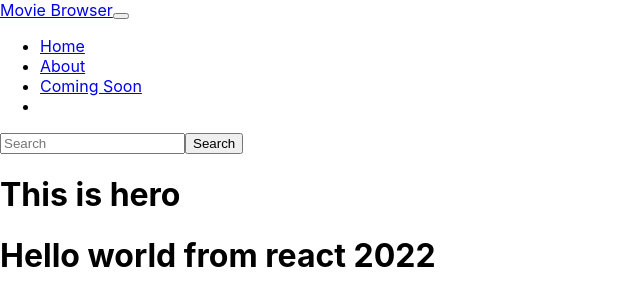
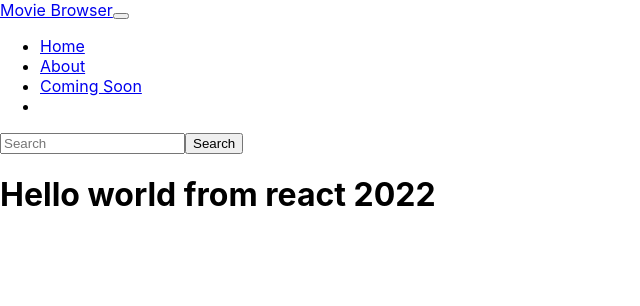
Before and after one commit to wiekusviljoen/myreactapp22, a React (Create React App) app: page / in a window 1280 px wide. Shown: the top 306 px of the page, without its empty margins (0-640 px from the left). Built offline with nearby package versions, Linux system fonts and the light colour scheme; the HTML template or start-up script is replaced by a standard one.

Commit message:
commit on master

```diff
--- a/src/components/AboutView.js
+++ b/src/components/AboutView.js
@@ -1,12 +1,5 @@
-import Hero from "./Hero";
-
 const AboutView = () => {
-  return (
-    <>
-      <Hero />
-      About us
-    </>
-  );
+  return <>About us</>;
 };
 
 export default AboutView;
--- a/src/components/Home.js
+++ b/src/components/Home.js
@@ -1,8 +1,6 @@
-import Hero from "./Hero";
 const Home = () => {
   return (
     <>
-      <Hero text="Welcome to React 2022" />
       <h1>Hello world from react 2022</h1>
     </>
   );
```
